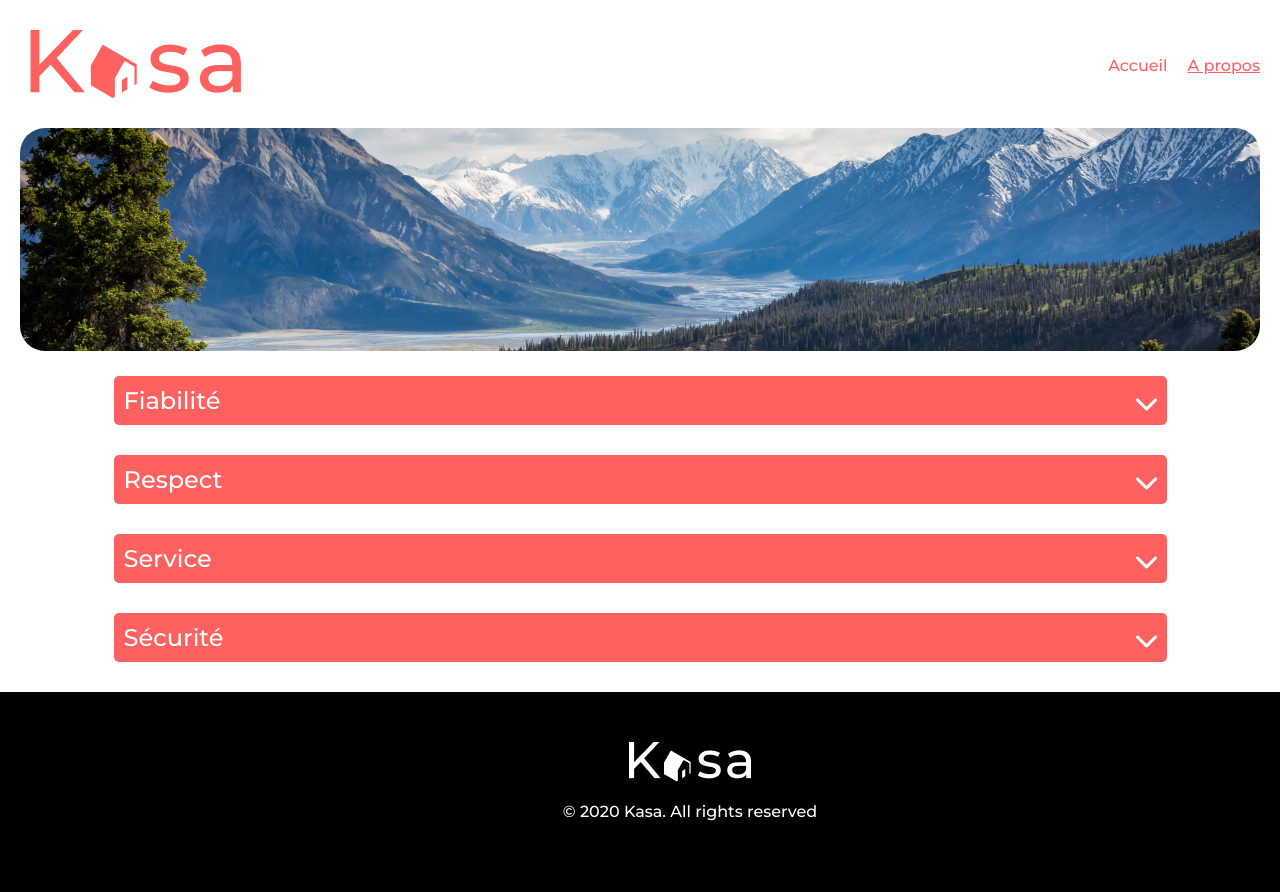
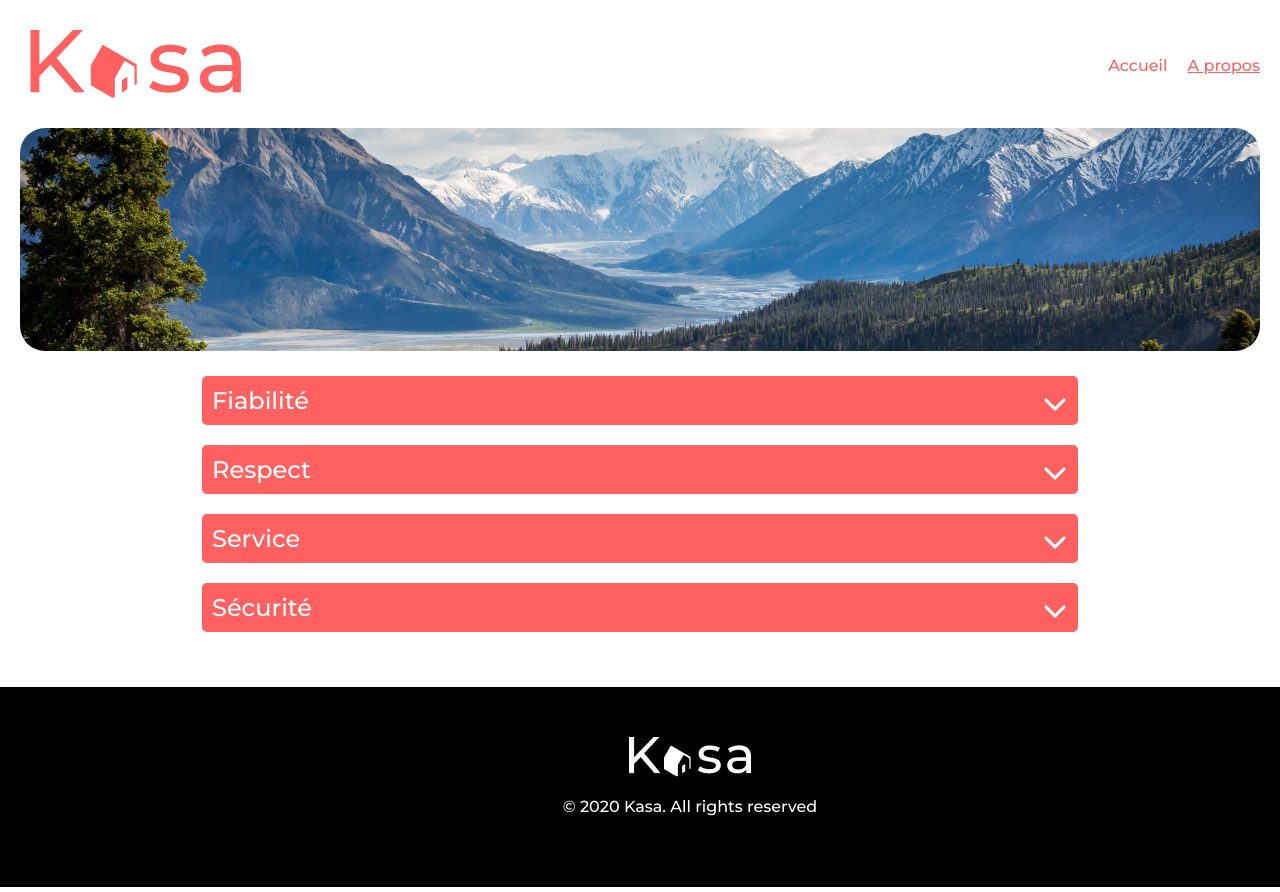
Before and after one commit to Axido545/kasa.io, a React (Vite) app: page /about in a window 1280 px wide. Shown: the top 892 px of the page. Built offline with nearby package versions, Linux system fonts and the light colour scheme.

Commit message:
maj about collapse

```diff
--- a/src/components/collapse/collapse.css
+++ b/src/components/collapse/collapse.css
@@ -1,18 +1,19 @@
 .wrapper-collapse {
-  display: inline-flex;
+  /* display: inline-flex;
   flex-direction: column;
   align-items: flex-start;
   margin: 0 auto;
   display: flex;
   align-items: center;
-  margin-bottom: 30px;
+  margin-bottom: 30px; */
+  margin: 10px;
 }
 
 .collapse-title {
   background-color: #ff6060;
   border-radius: 5px;
   color: white;
-  width: 1023px;
+  /* width: 1023px; */
   font-family: 'Montserrat';
   font-size: 24px;
   position: relative;
@@ -24,7 +25,7 @@
   right: 15px;
   position: absolute;
   cursor: pointer;
-  top: 15px;
+  top: 5px;
   width: 10px;
 }
 
@@ -51,7 +52,7 @@
   color: #ff6060;
   font-family: 'Montserrat';
   text-align: left;
-  width: 1055px;
+  /* width: 1055px; */
   visibility: visible;
   overflow: visible;
   transition: all 0.5s ease-in-out;
@@ -60,7 +61,7 @@
 }
 .collapse-p {
   font-weight: 200;
-  padding: 10px 20px 10px 10px;
+  padding: 10px 20px 10px 20px;
   font-weight: lighter;
   color: #ff6060;
   font-family: 'Montserrat';
@@ -68,6 +69,7 @@
   font-style: normal;
   font-weight: 400;
   line-height: 142.6%;
+  margin: 0 auto;
 }
 
 @media (max-width: 640px) {
--- a/src/pages/about/about.css
+++ b/src/pages/about/about.css
@@ -1,6 +1,15 @@
 .collapses {
   margin-top: 25px;
   margin-bottom: 10px;
+  display: inline-flex;
+  flex-direction: column;
+  align-items: flex-start;
+  margin: 0 auto;
+  display: flex;
+  align-items: center;
+  margin-bottom: 30px;
+  width: 70%;
+  padding: 15px;
 }
 
 @media (max-width: 640px) {
```
